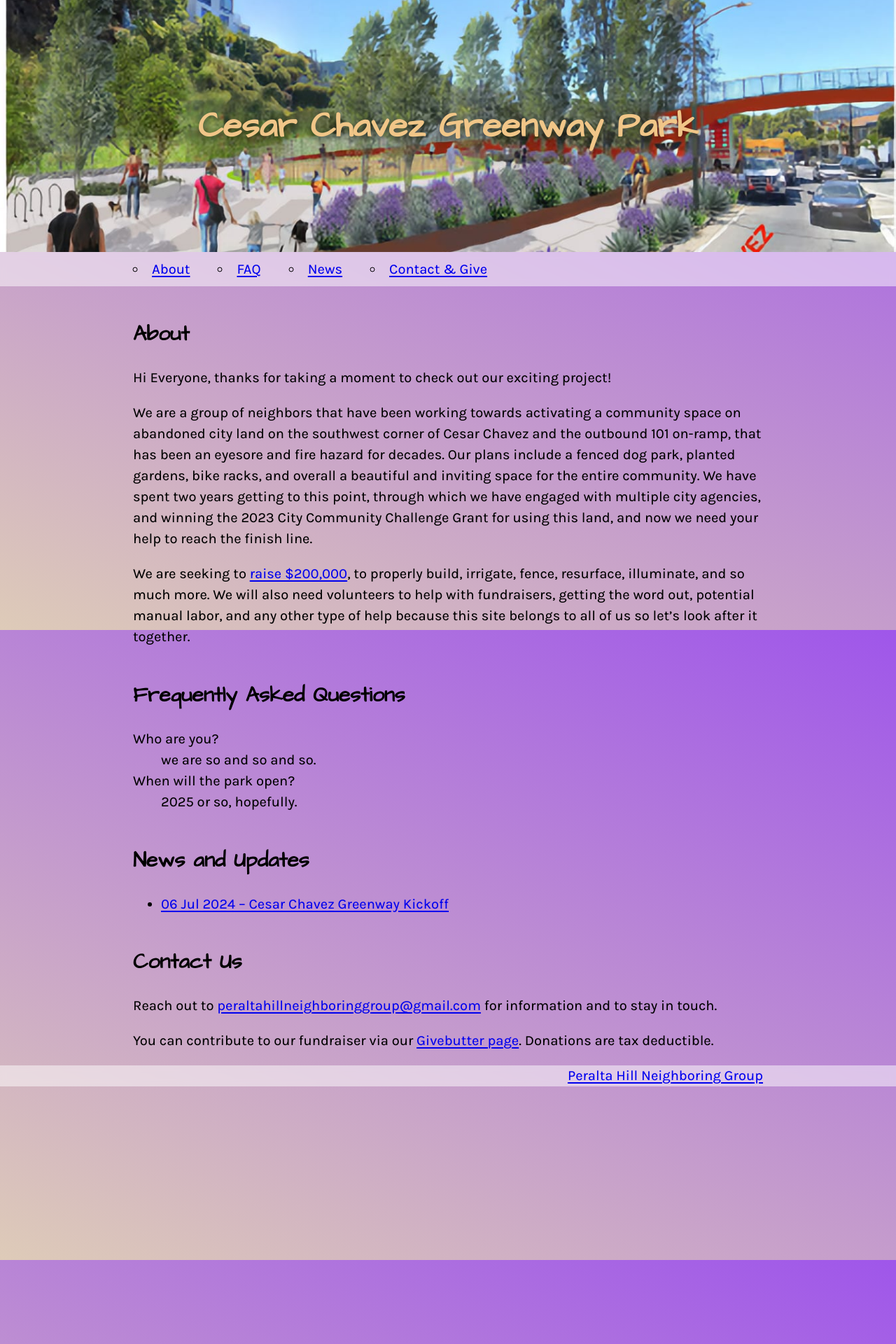
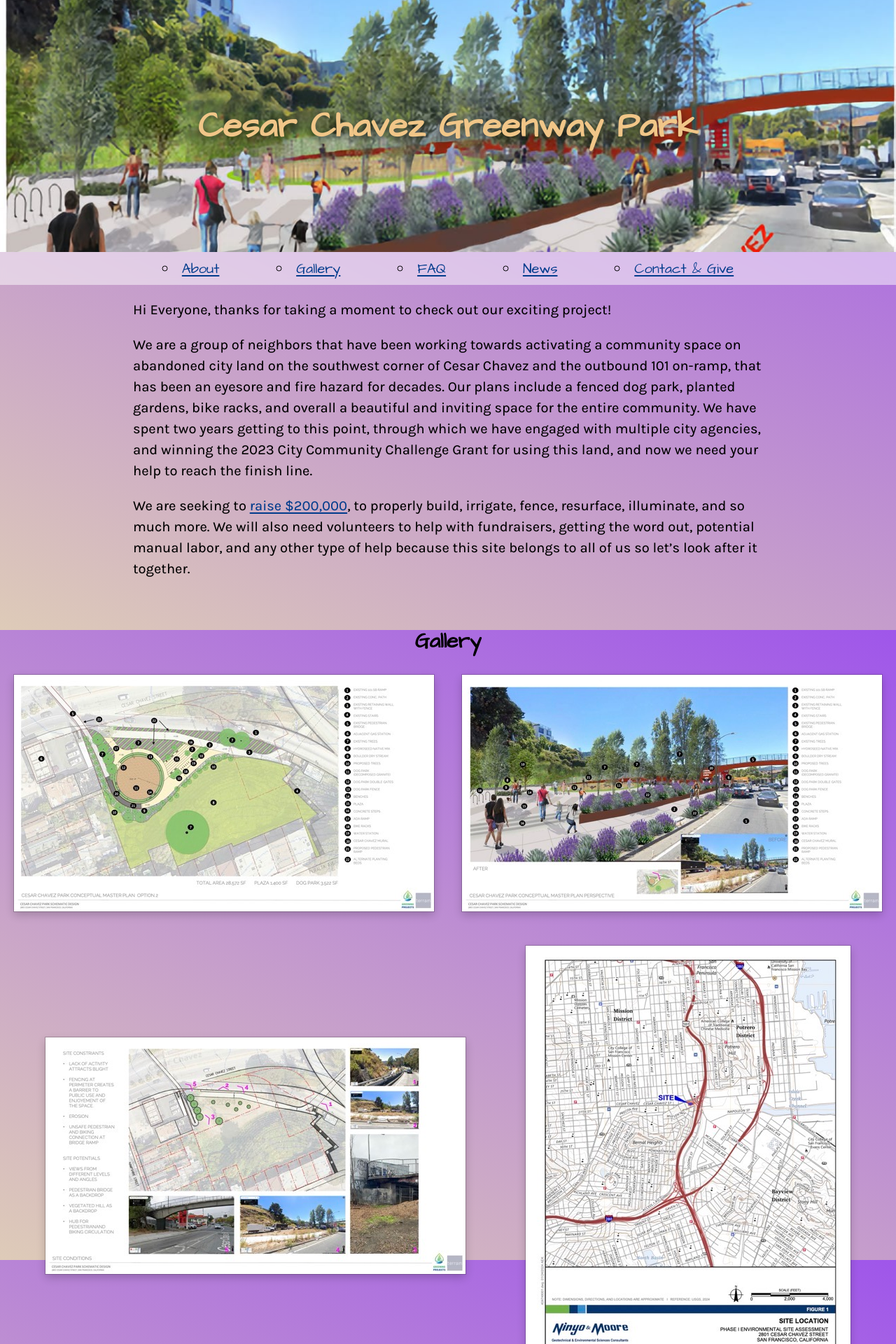
Before and after one commit to danieldickison/cesarchavezgreenway, a Jekyll site: the page built from index.markdown, in a window 1280 px wide. Shown: the top 1920 px of the page at 70% size. Built offline with Jekyll 4.4.1, drawn with Linux system fonts in a browser that asks for light colours; our own code applies the rules of GitHub Pages for plain Markdown files.

Commit message:
Add gallery and reorganize

```diff
--- /dev/null
+++ b/_includes/about.markdown
@@ -0,0 +1,5 @@
+Hi Everyone, thanks for taking a moment to check out our exciting project!
+
+We are a group of neighbors that have been working towards activating a community space on abandoned city land on the southwest corner of Cesar Chavez and the outbound 101 on-ramp, that has been an eyesore and fire hazard for decades.  Our plans include a fenced dog park, planted gardens, bike racks, and overall a beautiful and inviting space for the entire community.  We have spent two years getting to this point, through which we have engaged with multiple city agencies, and winning the 2023 City Community Challenge Grant for using this land,  and now we need your help to reach the finish line.
+
+We are seeking to [raise $200,000][give], to properly build, irrigate, fence, resurface, illuminate, and so much more.  We will also need volunteers to help with fundraisers, getting the word out, potential manual labor, and any other type of help because this site belongs to all of us so let's look after it together.
--- /dev/null
+++ b/_includes/contact.markdown
@@ -0,0 +1,3 @@
+Reach out to [{{ site.email }}](mailto:{{ site.email }}) for information and to stay in touch.
+
+You can contribute to our fundraiser via our [Givebutter page][give]. Donations are tax deductible.
--- /dev/null
+++ b/_includes/faq.markdown
@@ -0,0 +1,6 @@
+Who are you?
+: we are so and so
+and so.
+
+When will the park open?
+: 2025 or so, hopefully.
--- /dev/null
+++ b/_includes/gallery.html
@@ -0,0 +1,12 @@
+<ul class="gallery">
+{% for img in site.static_files %}
+  {% unless img.path contains "/gallery/" %} {% continue %} {% endunless %}
+  {% if img.name contains "-thumb." %} {% continue %} {% endif %}
+
+  <li>
+    <a href="{{ img.path }}">
+      <img src="{{ img.path | replace: img.extname, "-thumb.jpeg" }}">
+    </a>
+  </li>
+{% endfor %}
+</ul>
--- a/_sass/base.scss
+++ b/_sass/base.scss
@@ -1,9 +1,18 @@
 @import "normalize";
+
+:root {
+  --color-link: #003b8c;
+  --color-visited: var(--color-link);
+}
 
 @mixin blur-background {
   background: #ffffff7f;
   -webkit-backdrop-filter: blur(4px);
   backdrop-filter: blur(4px);
+}
+
+html {
+  background-color: #e2cce7;
 }
 
 body {
@@ -37,9 +46,16 @@ h1 {
 
 h1,
 h2,
-h3,
-h4 {
+h3 {
   font-family: "Architects Daughter", sans-serif;
+  text-align: center;
+}
+
+a:link {
+  color: var(--color-link);
+}
+a:visited {
+  color: var(--color-visited);
 }
 
 header {
@@ -54,7 +70,7 @@ header {
   align-items: center;
   justify-content: center;
 
-  a {
+  a:link {
     color: rgb(241, 198, 136);
     text-shadow: 0 4px 10px rgba(0, 0, 0, 0.5);
     text-decoration: none;
@@ -74,11 +90,13 @@ nav {
   grid-template-columns: subgrid;
 
   @include blur-background;
+  font-family: "Architects Daughter", sans-serif;
 
   > menu {
     grid-column: 2;
     display: flex;
     flex-flow: row wrap;
+    justify-content: space-evenly;
     column-gap: 2em;
     list-style: circle;
     padding: 0;
@@ -91,8 +109,19 @@ nav {
 }
 
 main {
+  display: grid;
+  grid-template-columns: subgrid;
   grid-row: 3;
-  grid-column: 2;
+  grid-column: 1 / -1;
+
+  > * {
+    grid-column: 2;
+  }
+
+  > .gallery {
+    grid-column: 1 / -1;
+    padding: 0 1em;
+  }
 
   // move anchors up a little so the heading below it doesn't end up hidden by the nav bar after scrolling.'
   a:not(:link) {
@@ -112,6 +141,9 @@ footer {
   display: grid;
   grid-template-columns: subgrid;
 
+  padding: 1ex;
+  font-family: "Architects Daughter", sans-serif;
+
   > * {
     grid-column: 2;
     text-align: right;
--- /dev/null
+++ b/_sass/gallery.scss
@@ -0,0 +1,26 @@
+ul.gallery {
+  list-style: none;
+  display: flex;
+  flex-flow: row wrap;
+  gap: 2em;
+  padding: 0;
+  margin: 0;
+  align-items: center;
+  justify-content: space-evenly;
+
+  a {
+    img {
+      max-width: 90vw;
+      outline: 1px solid #00000033;
+      box-shadow: 0 5px 12px #00000033;
+      transition:
+        outline 100ms ease-out,
+        border-radius 100ms ease-out;
+    }
+    &:hover img {
+      border-radius: 10px;
+      outline: 3px solid var(--color-link);
+      outline-offset: 3px;
+    }
+  }
+}
--- a/assets/css/style.scss
+++ b/assets/css/style.scss
@@ -2,3 +2,4 @@
 ---
 
 @import "base";
+@import "gallery";
--- a/index.markdown
+++ b/index.markdown
@@ -2,6 +2,8 @@
 toc:
   - id: about-anchor
     title: About
+  - id: gallery-anchor
+    title: Gallery
   - id: faq-anchor
     title: FAQ
   - id: news-anchor
@@ -10,38 +12,44 @@ toc:
     title: Contact & Give
 ---
 
+{::options parse_block_html="true" /}
+
+<section>
 <a id="about-anchor"></a>
-## About
+{% include about.markdown %}
+</section>
 
-Hi Everyone, thanks for taking a moment to check out our exciting project!
+<section class="gallery">
+<a id="gallery-anchor"></a>
 
-We are a group of neighbors that have been working towards activating a community space on abandoned city land on the southwest corner of Cesar Chavez and the outbound 101 on-ramp, that has been an eyesore and fire hazard for decades.  Our plans include a fenced dog park, planted gardens, bike racks, and overall a beautiful and inviting space for the entire community.  We have spent two years getting to this point, through which we have engaged with multiple city agencies, and winning the 2023 City Community Challenge Grant for using this land,  and now we need your help to reach the finish line.
+## Gallery
+{% include gallery.html %}
+</section>
 
-We are seeking to [raise $200,000][give], to properly build, irrigate, fence, resurface, illuminate, and so much more.  We will also need volunteers to help with fundraisers, getting the word out, potential manual labor, and any other type of help because this site belongs to all of us so let's look after it together.
+<section>
+<a id="faq-anchor"></a>
 
-<a id="faq-anchor"></a>
 ## Frequently Asked Questions
+{% include faq.markdown %}
+</section>
 
-Who are you?
-: we are so and so
-and so.
+<section>
+<a id="news-anchor"></a>
 
-When will the park open?
-: 2025 or so, hopefully.
+## News and Updates
 
-<a id="news-anchor"></a>
-## News and Updates
 <ul>
 {% for post in site.posts %}
   <li><a href="{{ post.url }}">{{ post.date | date_to_string }} – {{ post.title }}</a></li>
 {% endfor %}
 </ul>
+</section>
 
+<section>
 <a id="contact-anchor"></a>
+
 ## Contact Us
-
-Reach out to [{{ site.email }}](mailto:{{ site.email }}) for information and to stay in touch.
-
-You can contribute to our fundraiser via our [Givebutter page][give]. Donations are tax deductible.
+{% include contact.markdown %}
+</section>
 
 [give]: https://givebutter.com/cesar-chavez-greenway
```
Also changed, not shown: assets/images/gallery/plan-map-thumb.jpeg (added), assets/images/gallery/plan-map.jpg (added), assets/images/gallery/plan-render-thumb.jpeg (added), assets/images/gallery/plan-render.jpg (added), assets/images/gallery/site-conditions-thumb.jpeg (added), assets/images/gallery/site-conditions.jpg (added), assets/images/gallery/site-location-thumb.jpeg (added), assets/images/gallery/site-location.jpg (added), assets/images/gallery/site-plan-thumb.jpeg (added), assets/images/gallery/site-plan.jpg (added), 1 other file.
